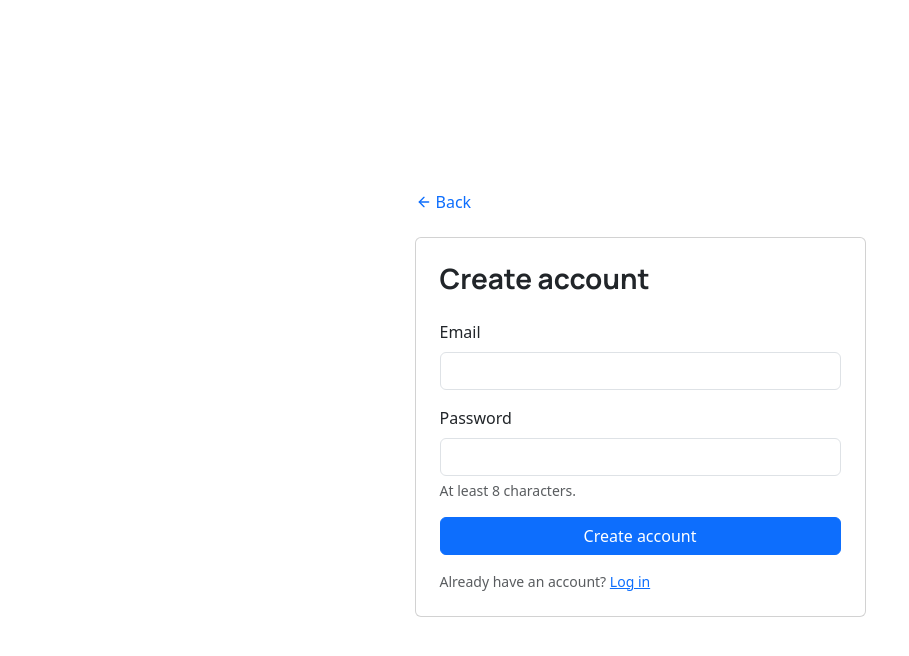
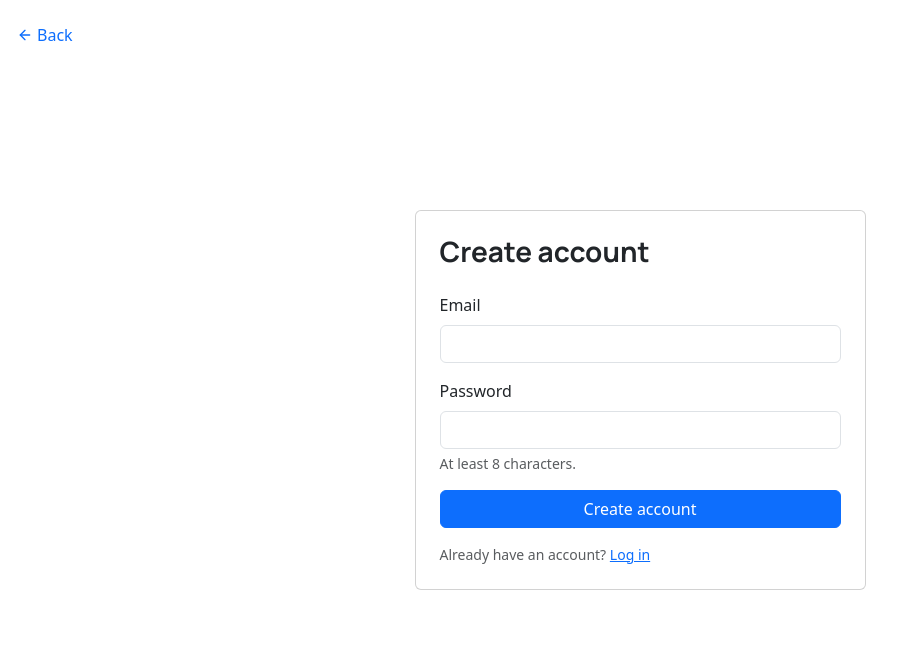
Before and after one commit to kaylubr/maowi, a React (Vite) app in the folder src/ui/: page /register in a window 1280 px wide. Shown: the top 656 px of the page, without its empty margins (0-909 px from the left). Built offline with nearby package versions, Linux system fonts and the light colour scheme; no server answers; a web font is replaced by a local one.

Commit message:
feat: refactor BackButton placement in LoginPage and RegisterPage

```diff
--- a/src/ui/src/pages/LoginPage.tsx
+++ b/src/ui/src/pages/LoginPage.tsx
@@ -24,12 +24,12 @@ export function LoginPage() {
 
   return (
     <main className="container min-vh-100 d-flex flex-column justify-content-center py-5">
+      <div className="position-fixed top-0 start-0 m-3">
+        <BackButton />
+      </div>
+
       <div className="row justify-content-center">
         <div className="col-12 col-md-6 col-lg-5">
-          <div className="mb-3">
-            <BackButton />
-          </div>
-
           <div className="card">
             <div className="card-body p-4">
               <h1 className="card-title h3 mb-4">Log in</h1>
--- a/src/ui/src/pages/RegisterPage.tsx
+++ b/src/ui/src/pages/RegisterPage.tsx
@@ -26,12 +26,12 @@ export function RegisterPage() {
 
   return (
     <main className="container min-vh-100 d-flex flex-column justify-content-center py-5">
+      <div className="position-fixed top-0 start-0 m-3">
+        <BackButton />
+      </div>
+
       <div className="row justify-content-center">
         <div className="col-12 col-md-6 col-lg-5">
-          <div className="mb-3">
-            <BackButton />
-          </div>
-
           <div className="card">
             <div className="card-body p-4">
               <h1 className="card-title h3 mb-4">Create account</h1>
```
